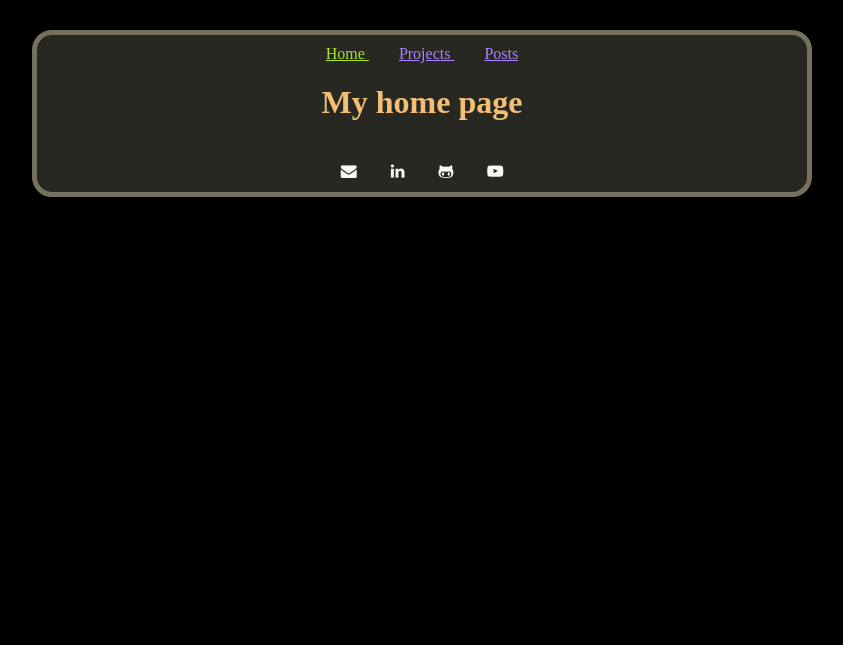
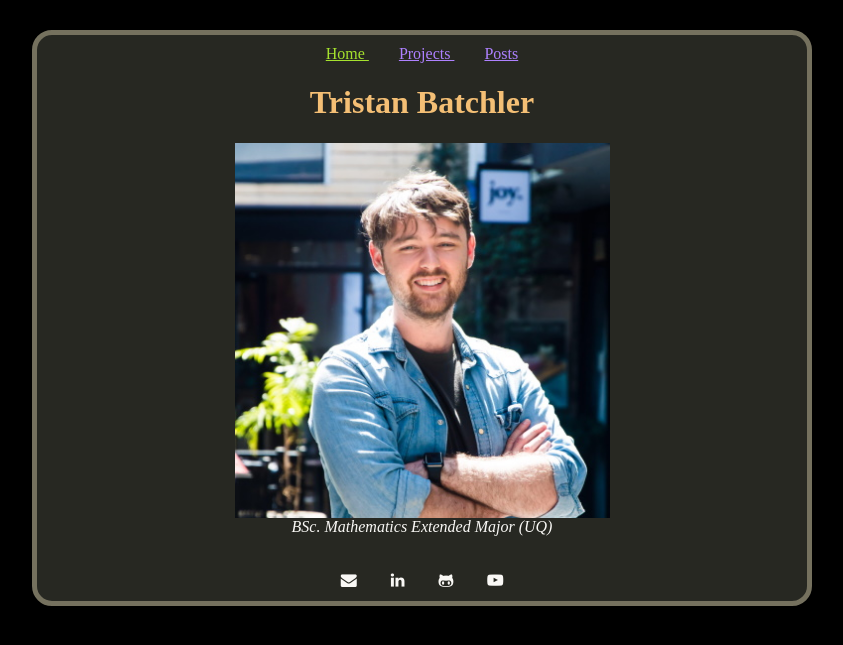
Before and after one commit to tristanbatchler/tbat.me, a Jekyll site: the page built from index.md, in a window 1280 px wide. Shown: the top 645 px of the page, without its empty margins (218-1061 px from the left). Built offline with Jekyll 4.4.1, drawn with Linux system fonts in a browser that asks for light colours; some web fonts are replaced; a script that is not in the unit is left out.

Commit message:
Image captions hack, headshot on home page

```diff
--- a/_sass/main.scss
+++ b/_sass/main.scss
@@ -30,11 +30,16 @@ body {
     }
 
     img {
-        max-width: 100%;
-        height:auto;
-        display: block;
-        margin-left: auto;
-        margin-right: auto;
+        height: auto;
+
+        &, & + em {
+            display: block;
+            margin-left: auto;
+            margin-right: auto;
+            text-align: center;
+
+            max-width: 50%;
+        }
     }
 
     a {
--- a/index.md
+++ b/index.md
@@ -3,4 +3,6 @@ title: Home
 description: Tristan Batchler's home page. Find all the information you need to know about me here!
 ---
 
-# My home page
+# Tristan Batchler
+![A picture of me](/assets/images/headshot.jpg)
+*BSc. Mathematics Extended Major (UQ)*
```
Also changed, not shown: _posts/2019-02-10-proof-the-composition-of-injective-functions-is-also-injective/2019-02-10-proof-the-composition-of-injective-functions-is-also-injective.md (+4 -4 lines), assets/images/headshot.jpg (added).
